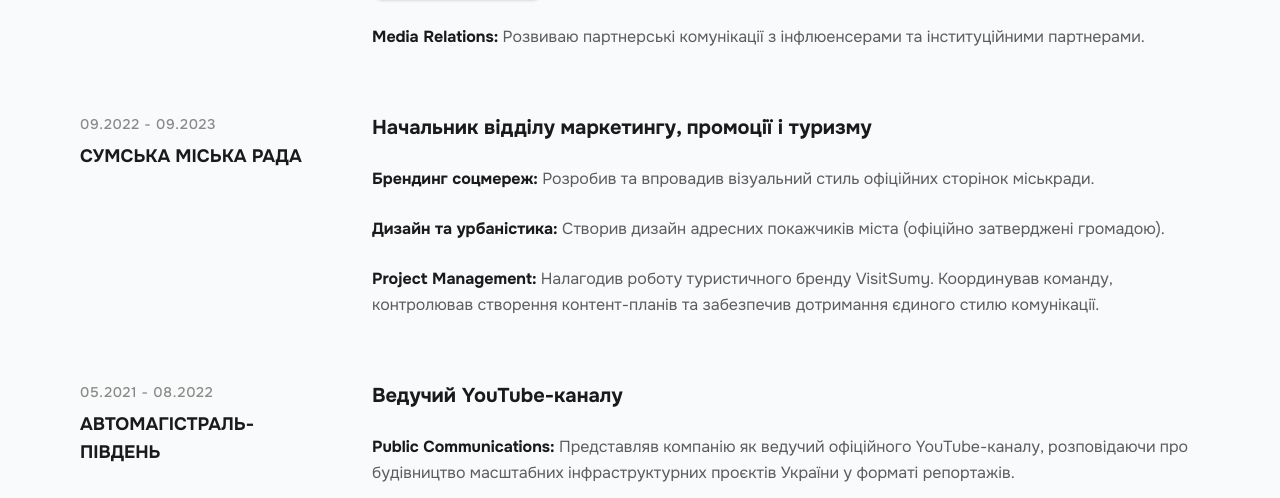
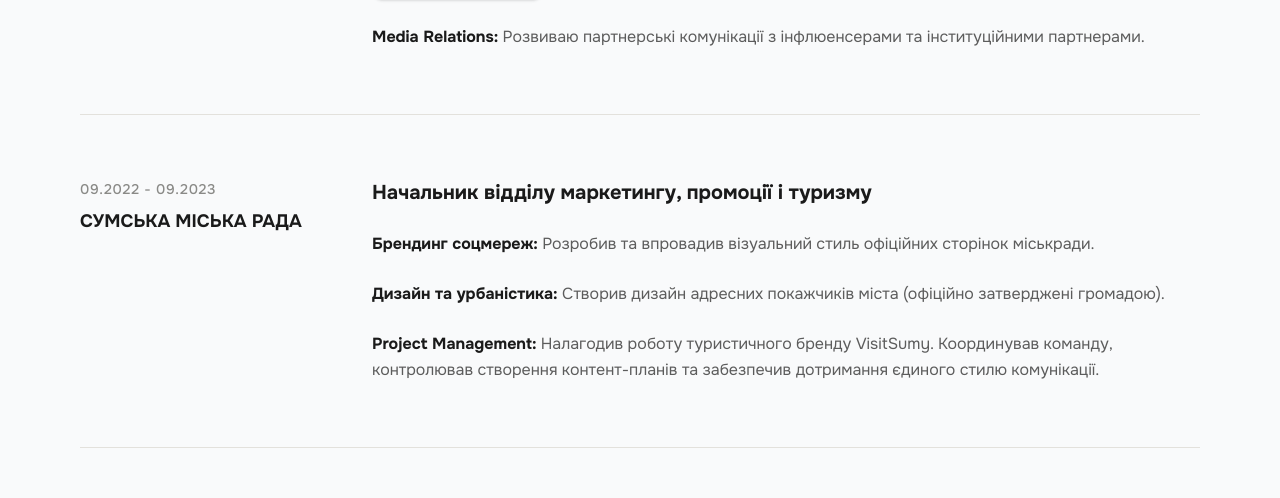
Before and after one commit to yarabanana/portfolio, a Next.js app: page / in a window 1280 px wide. Shown: the part 1608-2106 px from the top of the page. Built offline with nearby package versions, Linux system fonts and the light colour scheme.

Commit message:
Додано тонкі розділяючі лінії у блок Досвід роботи

```diff
--- a/src/components/sections/Experience.tsx
+++ b/src/components/sections/Experience.tsx
@@ -5,16 +5,18 @@ import { experience } from "@/data/content";
 
 export default function Experience() {
   return (
-    // Додав bg-gray-50 (або bg-cloud, якщо він у тебе налаштований) для легкого акцентного фону
     <section id="experience" className="py-24 bg-gray-50 border-y border-line">
       <div className="max-w-content mx-auto px-6 lg:px-10">
         <h2 className="text-h2 font-bold text-ink mb-16 border-b border-line pb-4">
           Досвід роботи
         </h2>
 
-        <div className="space-y-16">
-          {experience.map((job) => (
-            <div key={job.id} className="grid grid-cols-1 md:grid-cols-12 gap-8 md:gap-12">
+        <div>
+          {experience.map((job, index) => (
+            <div key={job.id}>
+
+              {/* Основний блок із місцем роботи */}
+              <div className="grid grid-cols-1 md:grid-cols-12 gap-8 md:gap-12">
 
                 {/* Ліва колонка: Дати та Компанія */}
                 <div className="md:col-span-4 lg:col-span-3">
@@ -33,13 +35,12 @@ export default function Experience() {
                   </h4>
 
                   <div className="space-y-6 text-body text-graphite leading-relaxed">
-                  {job.achievements.ua.map((item: any, index: number) => {
-                    // Шукаємо двокрапку, щоб зробити заголовок пункту жирним (наприклад, "Управління командою:")
+                    {job.achievements.ua.map((item: any, itemIndex: number) => {
                       const parts = item.text.split(':');
                       const hasBoldTitle = parts.length > 1 && item.text.indexOf(':') < 50;
 
                       return (
-                      <div key={index} className="block">
+                        <div key={itemIndex} className="block">
                           <p>
                             {hasBoldTitle ? (
                               <>
@@ -90,6 +91,12 @@ export default function Experience() {
                     })}
                   </div>
                 </div>
+              </div>
+
+              {/* Тонка розділяюча лінія, яка малюється для всіх блоків, крім останнього */}
+              {index !== experience.length - 1 && (
+                <hr className="border-t border-line w-full my-16" />
+              )}
 
             </div>
           ))}
```
Lines whose indentation alone changed are shown as unchanged.
